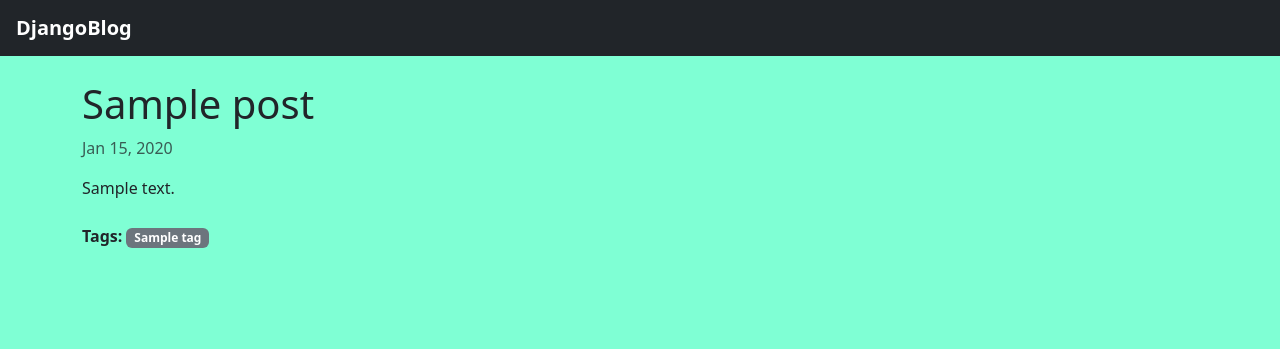
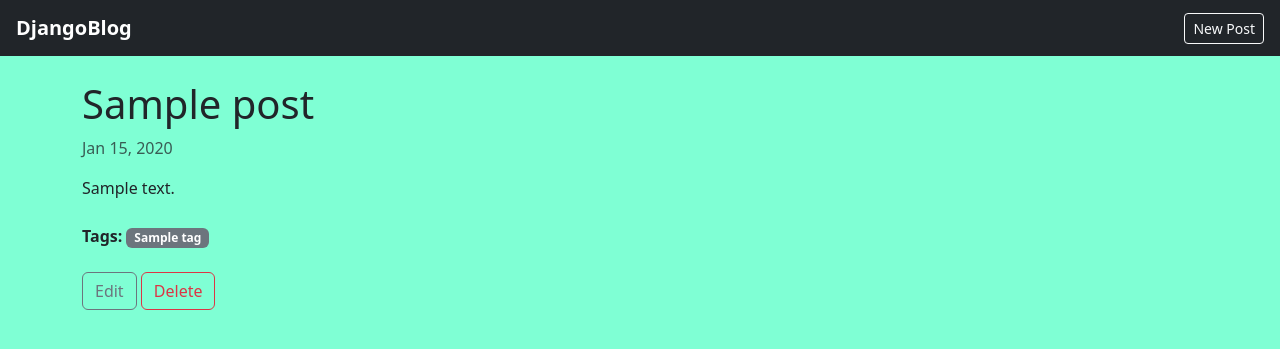
Before and after one commit to phyoei23/djangoblog, a Django app: a page that uses blog/templates/blog/base.html in a window 1280 px wide. Shown: the top 349 px of the page. Run offline with Django 5.2, Linux system fonts and the light colour scheme; tables that the repository leaves empty hold one stand-in row (values such as "Sample post").

Commit message:
Add create, edit, delete views for posts

```diff
--- a/blog/templates/blog/base.html
+++ b/blog/templates/blog/base.html
@@ -2,20 +2,36 @@
 <html lang="en">
 <head>
     <meta charset="UTF-8">
+
     <title>{% block title %}DjangoBlog{% endblock %}</title>
-    <link href="https://cdn.jsdelivr.net/npm/bootstrap@5.3.3/dist/css/bootstrap.min.css" rel="stylesheet">
+
+    <link href="https://cdn.jsdelivr.net/npm/bootstrap@5.3.3/dist/css/bootstrap.min.css"
+          rel="stylesheet">
+
     {% load static %}
     <link rel="stylesheet" href="{% static 'blog/css/style.css' %}">
 </head>
+
 <body>
+
     <nav class="navbar navbar-dark bg-dark px-3">
-        <a class="navbar-brand" href="{% url 'home' %}">DjangoBlog</a>
+
+        <a class="navbar-brand" href="{% url 'home' %}">
+            DjangoBlog
+        </a>
+
+        <a class="btn btn-outline-light btn-sm"
+           href="{% url 'post_create' %}">
+            New Post
+        </a>
 
     </nav>
 
     <div class="container mt-4">
+
         {% block content %}
         {% endblock %}
+
     </div>
 
 </body>
--- a/blog/templates/blog/post_detail.html
+++ b/blog/templates/blog/post_detail.html
@@ -23,5 +23,16 @@
     </div>
 {% endif %}
 
+<div class="mt-4">
+    <a href="{% url 'post_edit' post.slug %}"
+       class="btn btn-outline-secondary">
+        Edit
+    </a>
+
+    <a href="{% url 'post_delete' post.slug %}"
+       class="btn btn-outline-danger">
+        Delete
+    </a>
+</div>
 
 {% endblock %}
--- a/blog/urls.py
+++ b/blog/urls.py
@@ -1,9 +1,23 @@
 from django.urls import path
-from .views import PostListView, PostDetailView, about, contact
+from .views import (
+    PostListView,
+    PostDetailView,
+    PostCreateView,
+    PostUpdateView,
+    PostDeleteView,
+    about,
+    contact,
+)
 
 urlpatterns = [
     path("", PostListView.as_view(), name="home"),
+
+    path("posts/new/", PostCreateView.as_view(), name="post_create"),
+    path("posts/<slug:slug>/edit/", PostUpdateView.as_view(), name="post_edit"),
+    path("posts/<slug:slug>/delete/", PostDeleteView.as_view(), name="post_delete"),
+
     path("posts/<slug:slug>/", PostDetailView.as_view(), name="post_detail"),
+
     path("about/", about, name="about"),
     path("contact/", contact, name="contact"),
 ]
--- a/blog/views.py
+++ b/blog/views.py
@@ -1,5 +1,7 @@
 from django.shortcuts import render
 from django.views.generic import ListView, DetailView
+from django.views.generic.edit import CreateView, UpdateView, DeleteView
+from django.urls import reverse_lazy
 from .models import Post, Category
 
 
@@ -26,6 +28,30 @@ class PostDetailView(DetailView):
         return Post.objects.filter(status="published")
 
 
+class PostCreateView(CreateView):
+    model = Post
+    fields = ["title", "content", "category", "tags", "status"]
+    template_name = "blog/post_form.html"
+
+    def get_success_url(self):
+        return reverse_lazy("post_detail", kwargs={"slug": self.object.slug})
+
+
+class PostUpdateView(UpdateView):
+    model = Post
+    fields = ["title", "content", "category", "tags", "status"]
+    template_name = "blog/post_form.html"
+
+    def get_success_url(self):
+        return reverse_lazy("post_detail", kwargs={"slug": self.object.slug})
+
+
+class PostDeleteView(DeleteView):
+    model = Post
+    template_name = "blog/post_confirm_delete.html"
+    success_url = reverse_lazy("home")
+
+
 def about(request):
     return render(
         request,
```
Also changed, not shown: blog/templates/blog/post_confirm_delete.html (added, +17 -0 lines), blog/templates/blog/post_form.html (added, +15 -0 lines).
